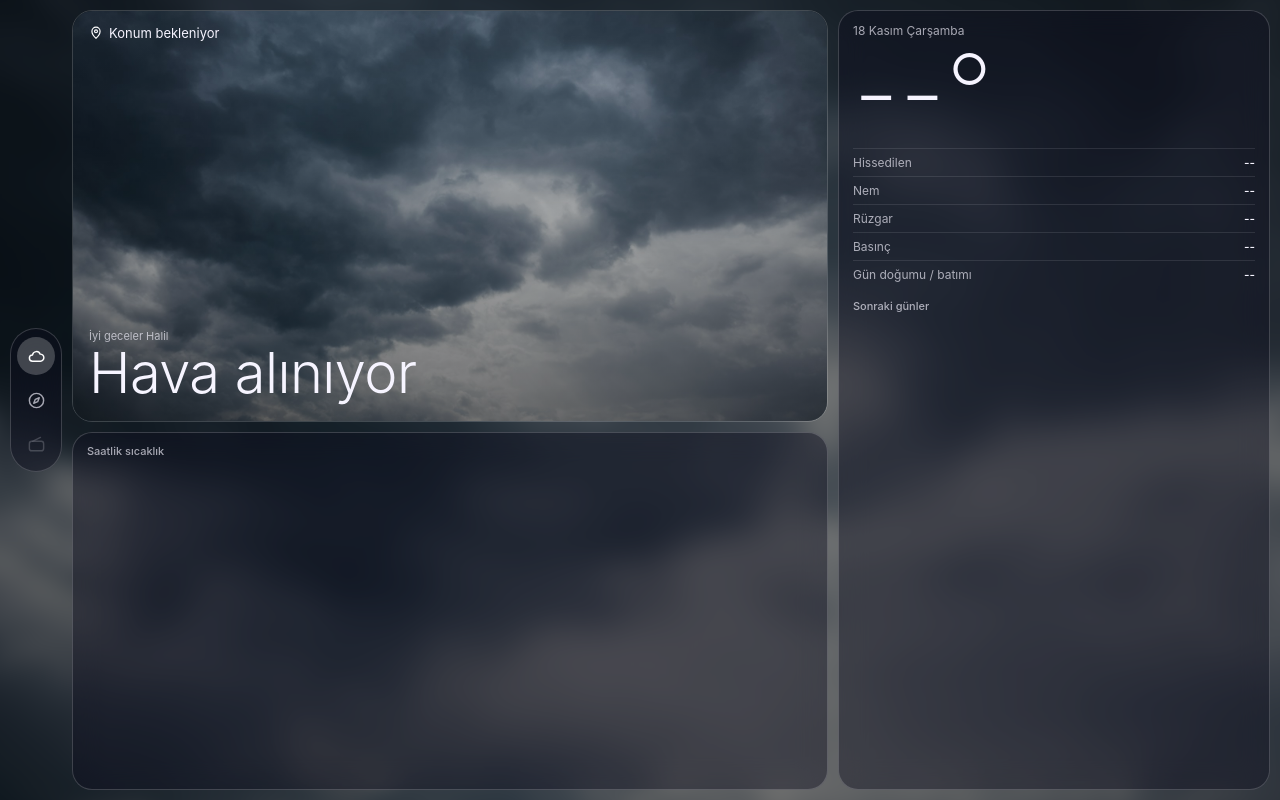
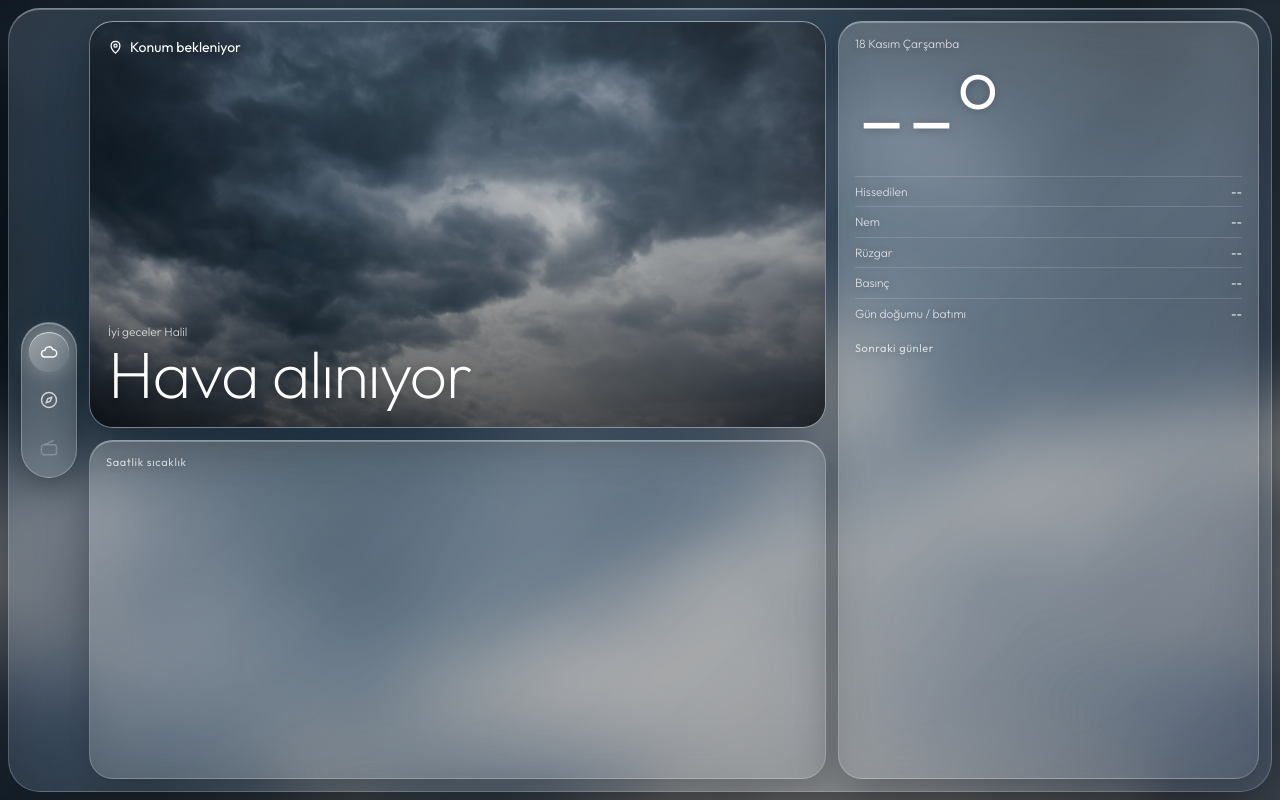
Before and after one commit to muteciko-hash/dashboard, a plain HTML site: page index.html in a window 1280 px wide. Drawn offline with nearby package versions, Linux system fonts and the light colour scheme.

Commit message:
Refactor index.html for layout and style improvements
Updated styles and structure for improved layout and responsiveness. Added loading message for the map and adjusted various CSS properties for better visual appearance.

```diff
--- a/index.html
+++ b/index.html
@@ -7,58 +7,67 @@
 <meta name="apple-mobile-web-app-status-bar-style" content="black-translucent">
 <meta name="apple-mobile-web-app-title" content="Tır Panel">
 <title>Tır Panel</title>
+<link rel="preconnect" href="https://fonts.googleapis.com"><link rel="preconnect" href="https://fonts.gstatic.com" crossorigin>
+<link rel="stylesheet" href="https://fonts.googleapis.com/css2?family=Outfit:wght@200;300;400;500&display=swap">
 <link rel="stylesheet" href="https://cdnjs.cloudflare.com/ajax/libs/leaflet/1.9.4/leaflet.min.css">
 <style>
-:root{--gl:rgba(255,255,255,.18);--cd:rgba(12,14,30,.42);--t:#f6f4ff;--d:rgba(246,244,255,.66);--gold:#f3c77a}
+:root{--t:#fff;--d:rgba(255,255,255,.74);--gold:#f6cf8a}
 *{box-sizing:border-box;margin:0;-webkit-tap-highlight-color:transparent}
-html,body{height:100%;overflow:hidden;background:#070918;color:var(--t);font:400 13px/1.25 -apple-system,"SF Pro Text",system-ui,sans-serif}
+html,body{height:100%;overflow:hidden;background:#070918;color:var(--t);font:300 13px/1.3 'Outfit',-apple-system,"SF Pro Text",system-ui,sans-serif;text-shadow:0 1px 10px rgba(0,0,0,.22)}
 body{padding:env(safe-area-inset-top,0) env(safe-area-inset-right,0) env(safe-area-inset-bottom,0) env(safe-area-inset-left,0)}
 .bg{overflow:hidden}.bg .l{position:absolute;inset:0;background-size:cover;background-position:center;transition:opacity 1.4s ease}
-#bgG{position:fixed;inset:0;z-index:0;filter:blur(10px) brightness(.5) saturate(1.1);transform:scale(1.06)}
+#bgG{position:fixed;inset:0;z-index:0;filter:blur(16px) brightness(.66) saturate(1.3);transform:scale(1.08)}
 #fx{position:fixed;inset:0;width:100%;height:100%;z-index:1;pointer-events:none}
-.app{position:relative;z-index:2;height:100%;display:flex;gap:10px;padding:10px}
-nav{align-self:center;display:flex;flex-direction:column;gap:6px;padding:8px 6px;border-radius:26px;background:var(--cd);border:1px solid var(--gl);backdrop-filter:blur(16px);-webkit-backdrop-filter:blur(16px)}
-nav button{all:unset;width:38px;height:38px;border-radius:50%;display:grid;place-items:center;color:var(--d);cursor:pointer}
-nav button.on{background:rgba(255,255,255,.22);color:#fff}nav button.off{opacity:.3;pointer-events:none}
-nav svg{width:19px;height:19px;fill:none;stroke:currentColor;stroke-width:1.8;stroke-linecap:round;stroke-linejoin:round}
+.app{position:relative;z-index:2;height:calc(100% - 16px);margin:8px;display:flex;gap:12px;padding:12px;border-radius:32px;border:1px solid rgba(255,255,255,.22);border-top-color:rgba(255,255,255,.4);background:linear-gradient(135deg,rgba(255,255,255,.12),rgba(255,255,255,.03));backdrop-filter:blur(30px) saturate(1.5);-webkit-backdrop-filter:blur(30px) saturate(1.5);box-shadow:0 30px 80px rgba(0,0,0,.5),inset 0 1px 0 rgba(255,255,255,.3)}
+nav{align-self:center;display:flex;flex-direction:column;gap:8px;padding:9px 7px;border-radius:30px;background:linear-gradient(180deg,rgba(255,255,255,.2),rgba(255,255,255,.07));border:1px solid rgba(255,255,255,.25);box-shadow:0 10px 30px rgba(0,0,0,.3),inset 0 1px 0 rgba(255,255,255,.35);backdrop-filter:blur(20px);-webkit-backdrop-filter:blur(20px)}
+nav button{all:unset;width:40px;height:40px;border-radius:50%;display:grid;place-items:center;color:var(--d);cursor:pointer;transition:.25s}
+nav button.on{color:#fff;background:linear-gradient(135deg,rgba(255,255,255,.42),rgba(255,255,255,.12));box-shadow:0 0 20px rgba(255,255,255,.3),inset 0 1px 0 rgba(255,255,255,.6)}
+nav button.off{opacity:.3;pointer-events:none}
+nav svg{width:20px;height:20px;fill:none;stroke:currentColor;stroke-width:1.7;stroke-linecap:round;stroke-linejoin:round}
 main{flex:1;min-width:0;min-height:0}
-.page{display:none;height:100%;gap:10px}.page.on{display:grid}
-#pgW{grid-template-columns:1.75fr 1fr;grid-template-rows:1.15fr 1fr}
+.page{display:none;height:100%;gap:12px}.page.on{display:grid}
+#pgW{grid-template-columns:1.75fr 1fr;grid-template-rows:1.2fr 1fr}
 #pgR{grid-template-columns:1.6fr 1fr;grid-template-rows:1fr 1fr}
-.c{position:relative;border-radius:20px;border:1px solid var(--gl);background:var(--cd);backdrop-filter:blur(14px);-webkit-backdrop-filter:blur(14px);padding:12px 14px;overflow:hidden;min-width:0;min-height:0}
-.c h2{font-size:11px;font-weight:500;color:var(--d);margin-bottom:4px}
-.hero{padding:0;background:none}.hero .bg{position:absolute;inset:0}
-.hero .shade{position:absolute;inset:0;background:linear-gradient(180deg,rgba(0,0,0,.1),rgba(0,0,0,.5))}
-.hero .in{position:relative;height:100%;padding:14px 16px;display:flex;flex-direction:column;justify-content:space-between}
-.loc{display:flex;align-items:center;gap:6px;font-size:13px}.loc svg{width:14px;height:14px;fill:none;stroke:#fff;stroke-width:2}
-.lab{font-size:11px;color:var(--d)}
-.cond{font-size:clamp(28px,8.5vh,56px);font-weight:300;letter-spacing:-.01em;line-height:1.05}
-.hero svg.ic{position:absolute;right:16px;bottom:16px;width:clamp(48px,15vh,80px);height:clamp(48px,15vh,80px);filter:drop-shadow(0 2px 10px rgba(0,0,0,.4))}
-.crv{height:calc(100% - 20px);display:flex;flex-direction:column}
-.crv svg{flex:1;min-height:0;width:100%}
-.hr{display:flex}.hr div{flex:1;text-align:center;font-size:11px;color:var(--d)}.hr b{display:block;font-size:clamp(15px,4vh,22px);font-weight:300;color:var(--t)}
+.c{position:relative;border-radius:24px;border:1px solid rgba(255,255,255,.2);border-top-color:rgba(255,255,255,.4);background:linear-gradient(145deg,rgba(255,255,255,.2),rgba(255,255,255,.06));backdrop-filter:blur(26px) saturate(1.6);-webkit-backdrop-filter:blur(26px) saturate(1.6);box-shadow:0 14px 40px rgba(0,0,0,.28),inset 0 1px 0 rgba(255,255,255,.28);padding:14px 16px;overflow:hidden;min-width:0;min-height:0}
+.c h2{font-size:11px;font-weight:400;letter-spacing:.06em;color:var(--d);margin-bottom:6px}
+.hero{padding:0}.hero .bg{position:absolute;inset:0}
+.hero .shade{position:absolute;inset:0;background:linear-gradient(180deg,rgba(0,0,0,.08),rgba(0,0,0,.18) 45%,rgba(0,0,0,.62))}
+.hero .in{position:relative;height:100%;padding:16px 18px;display:flex;flex-direction:column;justify-content:space-between}
+.hero .in>div:first-child{display:flex;justify-content:space-between;align-items:flex-start;gap:8px;flex-wrap:wrap}
+.loc{display:flex;align-items:center;gap:7px;font-size:14px;font-weight:400}.loc svg{width:15px;height:15px;fill:none;stroke:#fff;stroke-width:2}
+.chips{display:flex;gap:6px;flex-wrap:wrap}
+.chips span,.chip2,.cbtn{padding:5px 11px;border-radius:20px;background:rgba(255,255,255,.16);border:1px solid rgba(255,255,255,.3);backdrop-filter:blur(12px);-webkit-backdrop-filter:blur(12px);font-size:11px;font-weight:400}
+.lab{font-size:12px;color:var(--d)}
+.cond{font-size:clamp(32px,10vh,66px);font-weight:200;letter-spacing:-.02em;line-height:1.02}
+.hero svg.ic{position:absolute;right:18px;bottom:18px;width:clamp(52px,16vh,86px);height:clamp(52px,16vh,86px);filter:drop-shadow(0 4px 14px rgba(0,0,0,.4))}
+.crv{height:calc(100% - 22px);display:flex;flex-direction:column}.crv svg{flex:1;min-height:0;width:100%}
+#curve{filter:drop-shadow(0 0 6px rgba(246,207,138,.7))}
+.hr{display:flex}.hr div{flex:1;text-align:center;font-size:11px;color:var(--d)}.hr b{display:block;font-size:clamp(16px,4.2vh,24px);font-weight:200;color:var(--t)}.hr div:first-child b{color:var(--gold)}
 .side{grid-row:1/3;grid-column:2;overflow:auto}
-.date{font-size:12px;color:var(--d)}
-.bigt{font-size:clamp(56px,17vh,104px);font-weight:200;line-height:1;margin:2px 0 4px}
-.rows div{display:flex;justify-content:space-between;padding:6px 0;border-top:1px solid rgba(255,255,255,.1);font-size:12px;color:var(--d)}.rows b{font-weight:500;color:var(--t)}
-.days div{display:flex;align-items:center;gap:8px;padding:6px 0;border-top:1px solid rgba(255,255,255,.1);font-size:12px}
-.days svg{width:26px;height:26px;flex:none}.days span{flex:1;color:var(--d)}.days b{font-weight:500}
-.cmp svg{width:100%;height:calc(100% - 18px)}
-.alt{font-size:clamp(30px,9vh,48px);font-weight:200;line-height:1}.sub{font-size:11px;color:var(--d)}
-.sp{width:100%;height:28%;margin:6px 0}
-.co{font-size:11px;color:var(--d)}.co b{display:block;font-size:14px;font-weight:500;color:var(--t)}
-.mp{padding:0;grid-row:1/3}#map{width:100%;height:100%;background:#0b0d1f;filter:hue-rotate(40deg) saturate(.8)}
+.date{font-size:12px;color:var(--d);text-transform:capitalize}
+.bigt{font-size:clamp(60px,19vh,116px);font-weight:200;line-height:1;margin:2px 0 6px;letter-spacing:-.03em}
+.rows div{display:flex;justify-content:space-between;padding:7px 0;border-top:1px solid rgba(255,255,255,.14);font-size:12px;color:var(--d)}.rows b{font-weight:400;color:var(--t)}
+.days div{display:flex;align-items:center;gap:9px;padding:7px 0;border-top:1px solid rgba(255,255,255,.14);font-size:12px}
+.days svg{width:28px;height:28px;flex:none}.days span{flex:1;color:var(--d);text-transform:capitalize}.days b{font-weight:400}
+.cmp svg{width:100%;height:calc(100% - 20px)}
+.cbtn{position:absolute;left:50%;bottom:12px;transform:translateX(-50%);color:#fff;cursor:pointer;white-space:nowrap}.cbtn.hid{display:none}
+.alt{font-size:clamp(32px,10vh,52px);font-weight:200;line-height:1}.sub{font-size:11px;color:var(--d)}
+.sp{width:100%;height:28%;margin:6px 0}.co{font-size:11px;color:var(--d)}.co b{display:block;font-size:15px;font-weight:400;color:var(--t)}
+.mp{padding:0;grid-row:1/3}#map{position:absolute;inset:0;background:#0b0d1f;filter:saturate(.9)}
+.chip2{position:absolute;z-index:500;left:12px;top:12px;pointer-events:none}
 .leaflet-control-attribution,.leaflet-control-zoom{display:none}
+.blob{position:absolute;border-radius:50%;filter:blur(46px);animation:dr 30s ease-in-out infinite alternate}
+@keyframes dr{from{transform:translateX(-8vw)}to{transform:translateX(14vw)}}
 #hi{position:fixed;inset:0;z-index:9999;display:grid;place-items:center;text-align:center;background:rgba(7,9,24,.8);backdrop-filter:blur(22px);-webkit-backdrop-filter:blur(22px);transition:opacity 1s,visibility 1s}
 #hi.out{opacity:0;visibility:hidden}
 #hi .orb{position:absolute;width:min(60vw,60vh);aspect-ratio:1;border-radius:50%;background:conic-gradient(#ff5fa2,#6aa8ff,#ffb347,#ff5fa2);filter:blur(60px);opacity:.38;animation:sp 9s linear infinite}
 #hi h2{position:relative;font-size:clamp(30px,8vw,64px);font-weight:200;animation:rs 1.6s both}#hi p{position:relative;margin-top:10px;color:var(--d);animation:rs 1.6s .5s both}
 @keyframes sp{to{transform:rotate(360deg)}}@keyframes rs{from{opacity:0;transform:translateY(14px)}to{opacity:1;transform:none}}
-@media (prefers-reduced-motion:reduce){#hi .orb,#hi h2,#hi p{animation:none}}
+@media (prefers-reduced-motion:reduce){#hi .orb,#hi h2,#hi p,.blob{animation:none}}
 @media (max-aspect-ratio:1/1){
- html,body{overflow:auto}.app{flex-direction:column-reverse;height:auto;min-height:100%}
+ html,body{overflow:auto}.app{flex-direction:column-reverse;height:auto;min-height:calc(100% - 16px)}
  nav{flex-direction:row;align-self:center}main{overflow:visible}
- .page.on{display:flex;flex-direction:column;height:auto}.hero{height:240px}.crv{height:170px}.side{overflow:visible}.mp{height:300px}.cmp,.pos{height:190px}
+ .page.on{display:flex;flex-direction:column;height:auto}.hero{height:250px}.crv{height:170px}.side{overflow:visible}.mp{height:300px}.cmp,.pos{height:200px}
 }
 </style>
 </head>
@@ -75,19 +84,19 @@ main{flex:1;min-width:0;min-height:0}
 <main>
 <section class="page on" id="pgW">
  <div class="c hero"><div class="bg" id="bgH"></div><div class="shade"></div>
-  <div class="in"><div><div class="loc"><svg viewBox="0 0 24 24"><path d="M12 21s7-6 7-12a7 7 0 10-14 0c0 6 7 12 7 12z"/><circle cx="12" cy="9" r="2.5"/></svg><span id="where">Konum bekleniyor</span></div></div>
+  <div class="in"><div><div class="loc"><svg viewBox="0 0 24 24"><path d="M12 21s7-6 7-12a7 7 0 10-14 0c0 6 7 12 7 12z"/><circle cx="12" cy="9" r="2.5"/></svg><span id="where">Konum bekleniyor</span></div><div class="chips" id="chips"></div></div>
    <div><div class="lab" id="greet">Hava durumu</div><div class="cond" id="cond">Hava alınıyor</div><div class="lab" id="note" style="margin-top:4px"></div></div></div>
   <svg class="ic" id="ic" viewBox="0 0 64 64"></svg></div>
- <div class="c"><h2>Saatlik sıcaklık</h2><div class="crv"><svg viewBox="0 0 600 60" preserveAspectRatio="none"><path id="curve" fill="none" stroke="#f3c77a" stroke-width="2.2" vector-effect="non-scaling-stroke" d=""/></svg><div class="hr" id="hrs"></div></div></div>
+ <div class="c"><h2>Saatlik sıcaklık</h2><div class="crv"><svg viewBox="0 0 600 60" preserveAspectRatio="none"><defs><linearGradient id="ag" x1="0" y1="0" x2="0" y2="1"><stop offset="0" stop-color="#f6cf8a" stop-opacity=".45"/><stop offset="1" stop-color="#f6cf8a" stop-opacity="0"/></linearGradient></defs><path id="area" fill="url(#ag)" d=""/><path id="curve" fill="none" stroke="#f3c77a" stroke-width="2.2" vector-effect="non-scaling-stroke" d=""/></svg><div class="hr" id="hrs"></div></div></div>
  <div class="c side"><div class="date" id="date">--</div><div class="bigt" id="tmp">--°</div>
   <div class="rows"><div>Hissedilen<b id="feel">--</b></div><div>Nem<b id="hum">--</b></div><div>Rüzgar<b id="wnd">--</b></div><div>Basınç<b id="prs">--</b></div><div>Gün doğumu / batımı<b id="sun">--</b></div></div>
   <h2 style="margin-top:12px">Sonraki günler</h2><div class="days" id="days"></div></div>
 </section>
 
 <section class="page" id="pgR">
- <div class="c mp"><div id="map"></div></div>
+ <div class="c mp"><div id="map"></div><div id="mstat" class="chip2">Harita yükleniyor…</div></div>
  <div class="c cmp" id="cmpC"><h2>Pusula <span id="hdg" style="float:right;color:var(--t)">---°</span></h2>
-  <svg viewBox="-50 -50 100 100"><circle r="46" fill="none" stroke="rgba(255,255,255,.2)"/><g id="dial"></g><path d="M0-51l4 7h-8z" fill="#ff8a8a"/><path d="M0-30l5 30h-10z" fill="#fff"/><path d="M0 30l5-30h-10z" fill="rgba(255,255,255,.3)"/><circle r="2.2" fill="#fff"/></svg></div>
+  <svg viewBox="-50 -50 100 100"><circle r="46" fill="none" stroke="rgba(255,255,255,.2)"/><g id="dial"></g><path d="M0-51l4 7h-8z" fill="#ff8a8a"/><path d="M0-30l5 30h-10z" fill="#fff"/><path d="M0 30l5-30h-10z" fill="rgba(255,255,255,.3)"/><circle r="2.2" fill="#fff"/></svg><button class="cbtn" id="cb">Pusulayı başlat</button></div>
  <div class="c pos"><h2>Rakım</h2><div class="alt"><span id="alt">---</span><span class="sub"> m</span></div>
   <svg class="sp" viewBox="0 0 100 30" preserveAspectRatio="none"><polyline id="spark" fill="none" stroke="#f3c77a" stroke-width="1.6" vector-effect="non-scaling-stroke" points=""/></svg>
   <div style="display:flex;gap:18px"><div class="co">Enlem<b id="lat">--</b></div><div class="co">Boylam<b id="lon">--</b></div></div></div>
@@ -113,12 +122,14 @@ document.querySelectorAll('nav button[data-p]').forEach(b=>b.onclick=()=>{
 
 /* arka plan: fotoğraf yoksa gradyan */
 const G={acik:'#1e6fd9,#7fc4ff 60%,#cfe9ff',parcali:'#3a78c4,#9fbddc,#dfe7ef',bulutlu:'#3f4856,#7d8794,#aab2bc',sis:'#8a95a0,#b7c0c8,#d6dbe0',yagmur:'#232b37,#46515e,#6b7684',kar:'#6a7c93,#a9b8c9,#e6edf5',firtina:'#12141d,#2b2f40,#4a4f66',gece:'#04061a,#101a44,#2b2a5e'};
+const B={acik:'rgba(255,255,255,.5)',parcali:'rgba(255,255,255,.42)',bulutlu:'rgba(28,34,46,.7)',sis:'rgba(238,242,246,.78)',yagmur:'rgba(14,19,29,.72)',kar:'rgba(255,255,255,.6)',firtina:'rgba(8,8,16,.82)',gece:'rgba(95,85,175,.38)'};
+const blobs=k=>[0,1,2,3,4].map(i=>`<i class="blob" style="left:${i*22-12}%;top:${(i*37)%65}%;width:${42+i*6}vmax;height:${22+i*4}vmax;background:${B[k]};animation-delay:-${i*6}s"></i>`).join('');
 let curKey=null;
 function setBg(k){
  if(k===curKey)return;curKey=k;
- const apply=css=>['bgG','bgH'].forEach(id=>{const o=$(id),n=document.createElement('div');n.className='l';n.style.cssText=css+';opacity:0';o.appendChild(n);
+ const apply=(css,fb)=>['bgG','bgH'].forEach(id=>{const o=$(id),n=document.createElement('div');n.className='l';n.style.cssText=css+';opacity:0';if(fb)n.innerHTML=blobs(k);o.appendChild(n);
   requestAnimationFrame(()=>requestAnimationFrame(()=>{n.style.opacity=1;[...o.children].forEach(c=>{if(c!==n)setTimeout(()=>c.remove(),1500)})}))});
- const im=new Image();im.onload=()=>apply(`background-image:url(${k}.jpg)`);im.onerror=()=>apply(`background:linear-gradient(180deg,${G[k]})`);im.src=k+'.jpg';
+ const im=new Image();im.onload=()=>apply(`background-image:url(${k}.jpg)`);im.onerror=()=>apply(`background:linear-gradient(180deg,${G[k]})`,1);im.src=k+'.jpg';
  fx=k=='yagmur'||k=='firtina'?'rain':k=='kar'?'snow':'';storm=k=='firtina'}
 const key=(c,day)=>{let k=c==0?'acik':c<=2?'parcali':c==3?'bulutlu':c<=48?'sis':(c<=67||(c>=80&&c<=82))?'yagmur':c<=86?'kar':'firtina';
  return(!day&&['acik','parcali','bulutlu','sis'].includes(k))?'gece':k};
@@ -138,7 +149,7 @@ function size(){cv.width=innerWidth;cv.height=innerHeight}size();addEventListene
 
 /* harita */
 const map=L.map('map',{zoomControl:false,attributionControl:false}).setView([39,35],6);
-L.tileLayer('https://{s}.basemaps.cartocdn.com/dark_all/{z}/{x}/{y}{r}.png',{maxZoom:18}).addTo(map);
+const tl=L.tileLayer('https://{s}.basemaps.cartocdn.com/dark_all/{z}/{x}/{y}{r}.png',{maxZoom:18}).addTo(map);tl.on('load',()=>$('mstat').style.display='none');tl.on('tileerror',()=>{$('mstat').textContent='Harita yüklenemedi, bağlantıyı kontrol et';$('mstat').style.display='block'});
 const halo=L.circleMarker([0,0],{radius:16,stroke:false,fillColor:'#f3c77a',fillOpacity:.25}).addTo(map);
 const me=L.circleMarker([0,0],{radius:6,color:'#fff',weight:2,fillColor:'#f3c77a',fillOpacity:1}).addTo(map);
 let follow=true;map.on('dragstart',()=>{follow=false;setTimeout(()=>follow=true,15000)});
@@ -182,11 +193,11 @@ async function weather(){
   $('feel').textContent=Math.round(c.apparent_temperature)+'°';$('hum').textContent='%'+c.relative_humidity_2m;
   $('wnd').textContent=dirs[Math.round(c.wind_direction_10m/45)%8]+' '+Math.round(c.wind_speed_10m)+' km/s';
   $('prs').textContent=Math.round(c.surface_pressure)+' hPa';
-  $('sun').textContent=d.daily.sunrise[0].slice(11,16)+' / '+d.daily.sunset[0].slice(11,16);
+  $('chips').innerHTML=['Hissedilen '+Math.round(c.apparent_temperature)+'°','Nem %'+c.relative_humidity_2m,'Rüzgar '+dirs[Math.round(c.wind_direction_10m/45)%8]+' '+Math.round(c.wind_speed_10m)+' km/s'].map(x=>`<span>${x}</span>`).join('');$('sun').textContent=d.daily.sunrise[0].slice(11,16)+' / '+d.daily.sunset[0].slice(11,16);
   const i=Math.max(0,d.hourly.time.findIndex(t=>t>=c.time.slice(0,13))),H=[0,1,2,3,4,5].map(k=>i+k*1);
   const v=H.map(k=>d.hourly.temperature_2m[k]),mn=Math.min(...v),mx=Math.max(...v),xy=v.map((t,k)=>[(k+.5)/6*600,50-(t-mn)/((mx-mn)||1)*40]);
   $('curve').setAttribute('d','M'+xy[0].join(',')+xy.slice(1).map((p,k)=>{const q=xy[k],m=(q[0]+p[0])/2;return` C${m},${q[1]} ${m},${p[1]} ${p[0]},${p[1]}`}).join(''));
-  $('hrs').innerHTML=H.map(k=>`<div><b>${Math.round(d.hourly.temperature_2m[k])}°</b>${d.hourly.time[k].slice(11,16)}<br>${wc(d.hourly.weather_code[k])}</div>`).join('');
+  $('area').setAttribute('d',$('curve').getAttribute('d')+` L${xy[5][0]},60 L${xy[0][0]},60Z`);$('hrs').innerHTML=H.map(k=>`<div><b>${Math.round(d.hourly.temperature_2m[k])}°</b>${d.hourly.time[k].slice(11,16)}<br>${wc(d.hourly.weather_code[k])}</div>`).join('');
   $('days').innerHTML=[1,2,3].map(k=>`<div><svg viewBox="0 0 64 64">${ico(d.daily.weather_code[k])}</svg><span>${new Date(d.daily.time[k]).toLocaleDateString('tr-TR',{weekday:'long'})}<br>${wc(d.daily.weather_code[k])}</span><b>${Math.round(d.daily.temperature_2m_max[k])}° / ${Math.round(d.daily.temperature_2m_min[k])}°</b></div>`).join('');
  }catch(e){$('cond').textContent='Hava alınamadı'}}
 setBg('bulutlu');
@@ -199,9 +210,14 @@ $('dial').innerHTML=t;
 function setHeading(h){$('dial').setAttribute('transform',`rotate(${-h})`);$('hdg').textContent=Math.round(h)+'° '+dirs[Math.round(h/45)%8]}
 const onOri=e=>{const h=e.webkitCompassHeading!=null?e.webkitCompassHeading:(e.absolute&&e.alpha!=null?360-e.alpha:null);if(h!=null){compassOn=true;setHeading(h)}};
 let askedC=false;
-async function askCompass(){try{if(typeof DeviceOrientationEvent!=='undefined'&&DeviceOrientationEvent.requestPermission&&await DeviceOrientationEvent.requestPermission()!=='granted')return}catch(e){return}
- if(askedC)return;askedC=true;addEventListener('deviceorientationabsolute',onOri,true);addEventListener('deviceorientation',onOri,true)}
-document.addEventListener('pointerdown',askCompass);askCompass();
+function listen(){if(askedC)return;askedC=true;addEventListener('deviceorientationabsolute',onOri,true);addEventListener('deviceorientation',onOri,true);$('cb').classList.add('hid')}
+async function askCompass(){
+ try{if(typeof DeviceOrientationEvent!=='undefined'&&typeof DeviceOrientationEvent.requestPermission==='function'){
+   const r=await DeviceOrientationEvent.requestPermission();if(r!=='granted'){$('cb').textContent='İzin verilmedi. Safari\'yi kapatıp tekrar aç';return}}
+  listen();setTimeout(()=>{if(!compassOn)$('cb').classList.remove('hid')},3000)}catch(e){$('cb').textContent='Pusula açılamadı'}}
+$('cb').addEventListener('click',askCompass);
+document.addEventListener('click',()=>{if(!askedC&&!compassOn)askCompass()},{once:true});
+if(typeof DeviceOrientationEvent==='undefined'||typeof DeviceOrientationEvent.requestPermission!=='function')listen();
 </script>
 </body>
 </html>
```
